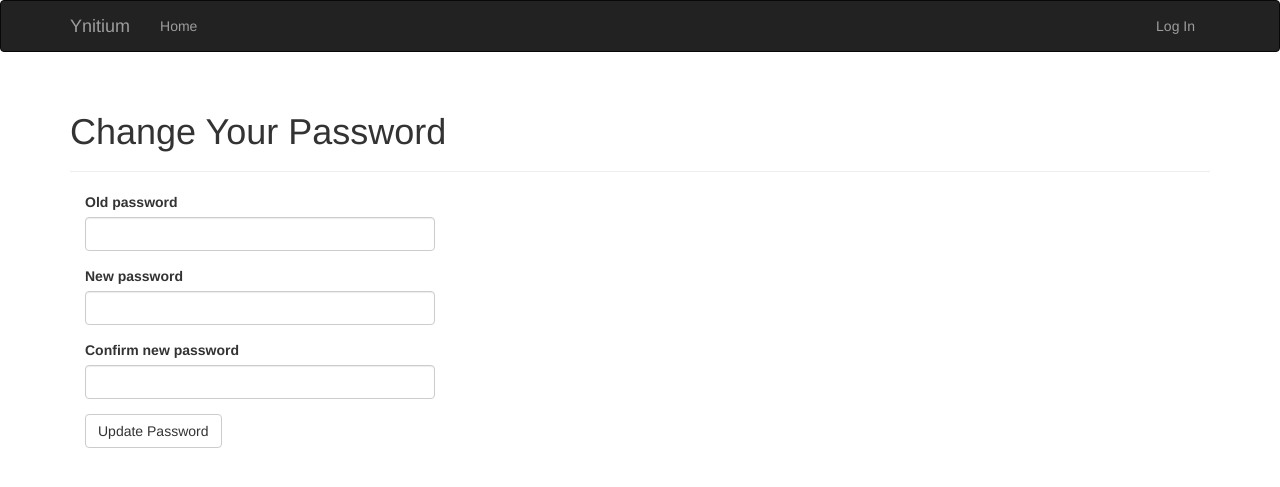
After one commit to federicoviola/ynitiumapp, a Flask app: template app/templates/auth/change_password.html in a window 1280 px wide. The commit adds this page. Shown: the top 487 px of the page. Run offline with Flask 2, Linux system fonts and the light colour scheme; the template is opened without the code that fills it: values that come from a table or form of the project are taken from there, others are empty; some libraries are stand-ins or nearby versions.

Commit message:
Checkout 4a - Password update

```diff
--- a/app/auth/forms.py
+++ b/app/auth/forms.py
@@ -26,3 +26,10 @@ class RegistrationForm(Form):
     def validate_username(self, field):
         if User.query.filter_by(username=field.data).first():
             raise ValidationError('Username already in use.')
+
+class ChangePasswordForm(Form):
+    old_password = PasswordField('Old password', validators=[DataRequired()])
+    password = PasswordField('New password', validators=[
+        DataRequired(), EqualTo('password2', message='Passwords must match')])
+    password2 = PasswordField('Confirm new password', validators=[DataRequired()])
+    submit = SubmitField('Update Password')
--- a/app/auth/views.py
+++ b/app/auth/views.py
@@ -4,7 +4,7 @@ from . import auth
 from .. import db
 from ..email import send_email
 from ..models import User
-from .forms import LoginForm, RegistrationForm
+from .forms import LoginForm, RegistrationForm, ChangePasswordForm
 
 @auth.before_app_request
 def before_request():
@@ -73,3 +73,17 @@ def resend_confirmation():
                'auth/email/confirm', user=current_user, token=token)
     flash('A new confirmation email has been sent to you by email.')
     return redirect(url_for('main.index'))
+
+@auth.route('/change-password', methods=['GET', 'POST'])
+@login_required
+def change_password():
+    form = ChangePasswordForm()
+    if form.validate_on_submit():
+        if current_user.verify_password(form.old_password.data):
+            current_user.password = form.password.data
+            db.session.add(current_user)
+            flash('Your password has been updated.')
+            return redirect(url_for('main.index'))
+        else:
+            flash('Invalid password.')
+    return render_template("auth/change_password.html", form=form)
--- /dev/null
+++ b/app/templates/auth/change_password.html
@@ -0,0 +1,13 @@
+{% extends "base.html" %}
+{% import "bootstrap/wtf.html" as wtf %}
+
+{% block title %}Ynitium - Change Password{% endblock %}
+
+{% block page_content %}
+<div class="page-header">
+    <h1>Change Your Password</h1>
+</div>
+<div class="col-md-4">
+    {{ wtf.quick_form(form) }}
+</div>
+{% endblock %}
--- a/app/templates/base.html
+++ b/app/templates/base.html
@@ -26,7 +26,13 @@
             </ul>
             <ul class="nav navbar-nav navbar-right">
                 {% if current_user.is_authenticated() %}
-                <li><a href="{{ url_for('auth.logout') }}">Log Out</a></li>
+                <li class="dropdown">
+                    <a href="#" class="dropdown-toggle" data-toggle="dropdown">Account <b class="caret"></b></a>
+                    <ul class="dropdown-menu">
+                        <li><a href="{{ url_for('auth.change_password') }}">Change Password</a></li>
+                        <li><a href="{{ url_for('auth.logout') }}">Log Out</a></li>
+                    </ul>
+                </li>
                 {% else %}
                 <li><a href="{{ url_for('auth.login') }}">Log In</a></li>
                 {% endif %}
```
Also changed, not shown: app/models.py (+37 -0 lines).
